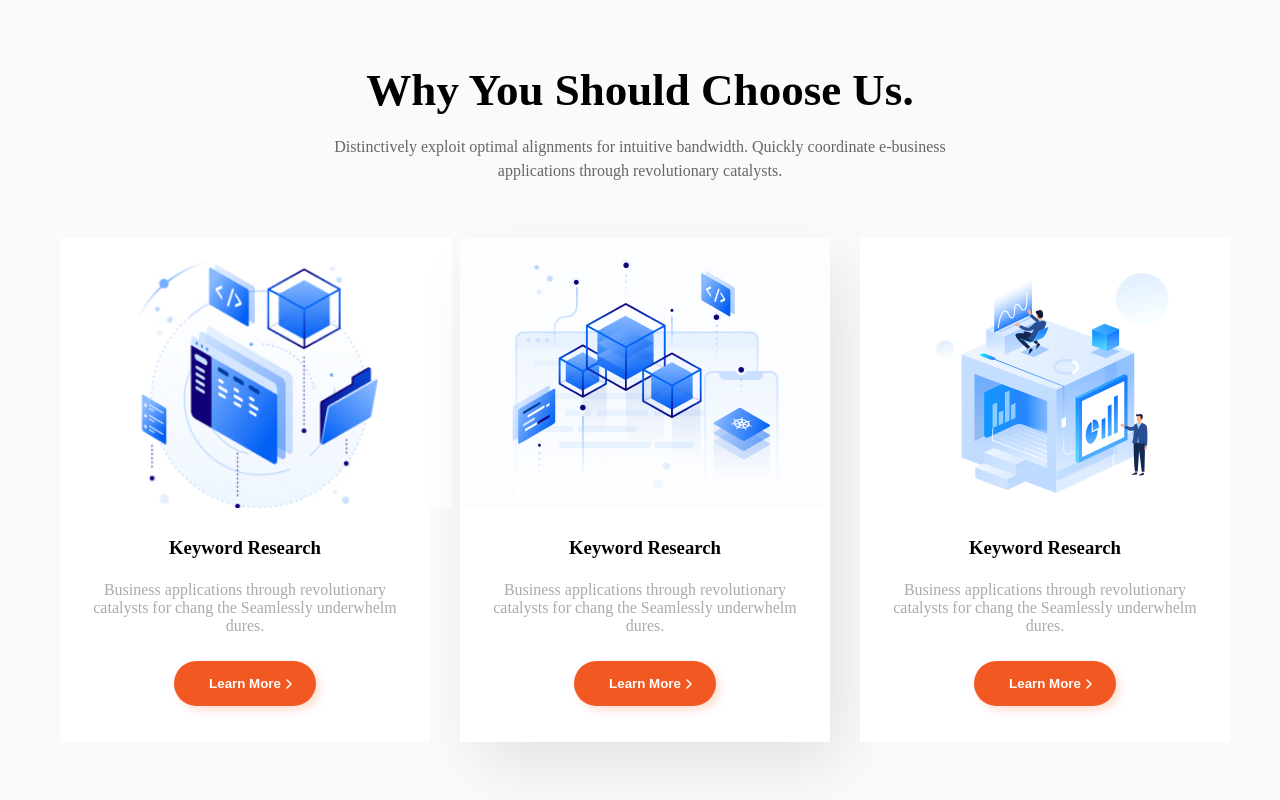
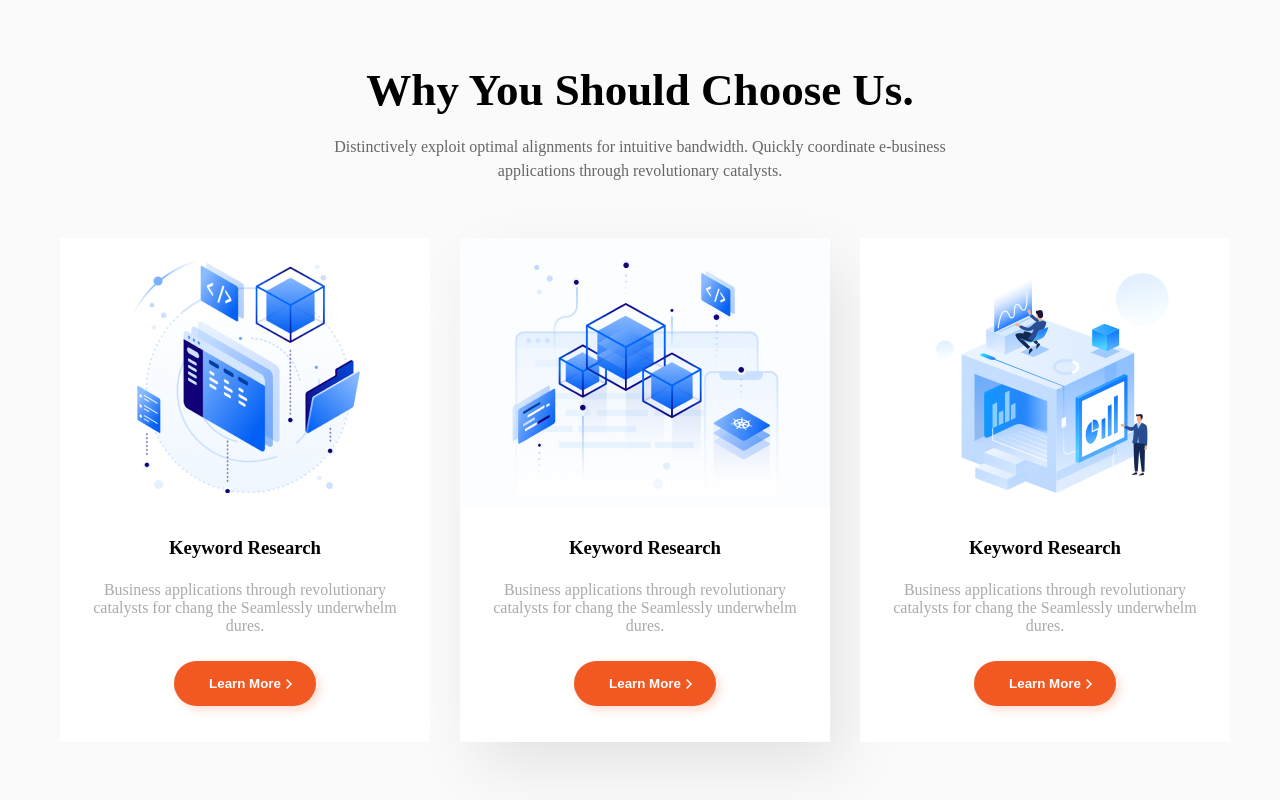
Before and after one commit to Friiiman/HTML-CSS-HW3, a plain HTML site: page index.html in a window 1280 px wide. Shown: the part 1523-2323 px from the top of the page. Drawn offline with Linux system fonts and the light colour scheme.

Commit message:
HW5 picture

```diff
--- a/index.html
+++ b/index.html
@@ -112,7 +112,7 @@
 
                 <div class="about__content">
                     <div class="about-card">
-                        <img src="img/about1.jpg" alt="image" class="about-card__img">
+                        <img src="img/about1.jpg" alt="image" class="about-card__img about-card__img--fix">
                         <div class="about-card__content">
                             <h3 class="about-card__title">Keyword Research</h3>
                             <p class="about-card__text">Business applications through revolutionary catalysts for chang
--- a/style.css
+++ b/style.css
@@ -198,6 +198,7 @@ a {
 .about__content {
     display: flex;
     justify-content: space-between;
+    align-items: stretch;
     gap: 30px;
 }
 
@@ -210,8 +211,8 @@ a {
     box-shadow: 15px 25px 60px -5px rgba(0, 0, 0, 0.1);
 }
 
-.about-card__img {
-    height: 270px;
+.about-card__img--fix {
+    margin-bottom: 15px;
 }
 
 .about-card__content {
```
